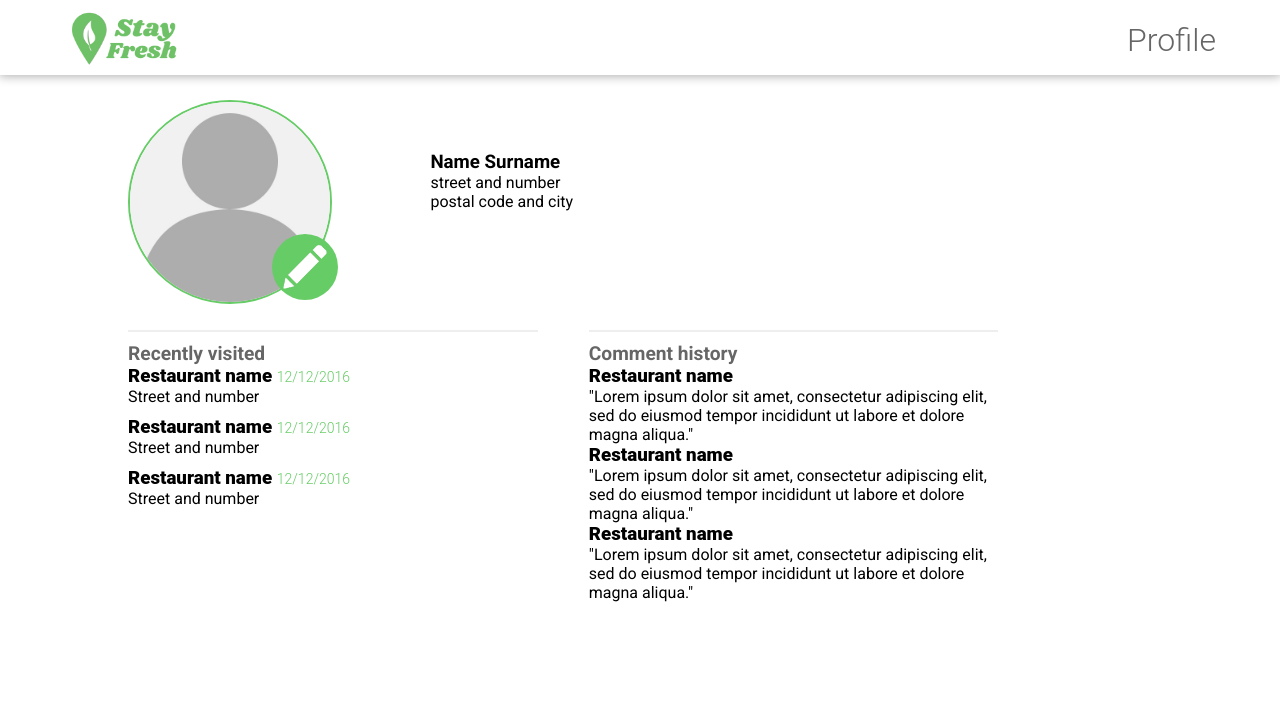
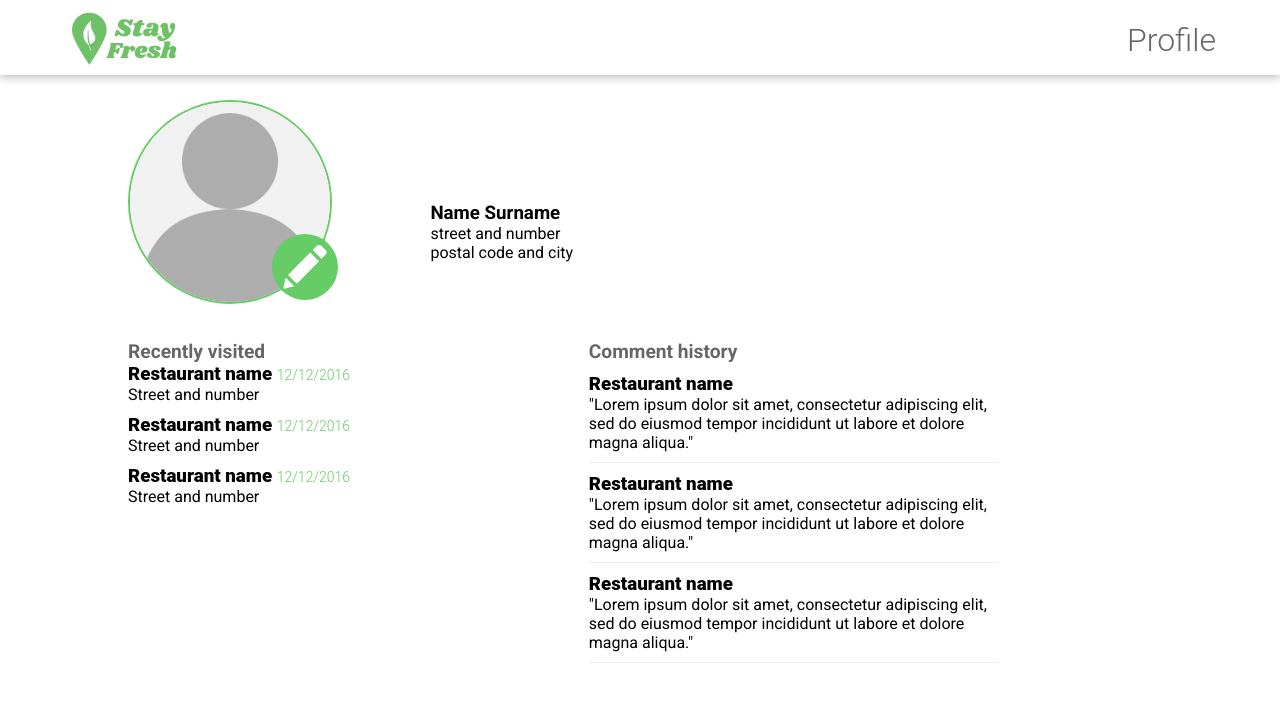
Before and after one commit to simodecl/simodecl.github.io, a Jekyll site: the page built from profile.md, in a window 1280 px wide. Shown: the top 702 px of the page. Built offline with Jekyll 4.4.1, drawn with Linux system fonts in a browser that asks for light colours; nearby versions of some CDN libraries.

Commit message:
'update'

```diff
--- a/css/profile.css
+++ b/css/profile.css
@@ -50,7 +50,7 @@ p {
     width: 45%;
     float: left;
     margin-left: 10%;
-    margin-top: 5%; }
+    margin-top: 10%; }
 
 .restaurant-name {
   font-family: 'Roboto Black', sans-serif;
@@ -64,13 +64,17 @@ p {
 .recently-visited-list-item {
   margin-bottom: 10px; }
 
+.comment {
+  padding-top: 10px;
+  padding-bottom: 10px;
+  border-bottom: solid 1px #EEE; }
+
 .comment-text::before, .comment-text::after {
   content: '"'; }
 
 .comment-history, .recent {
   margin-top: 10px;
   margin-right: 5%;
-  border-top: solid 2px #EEE;
   width: 40%;
   float: left; }
 
```
Also changed, not shown: _sass/pages/_profile.scss (+6 -2 lines), 2 other files.
